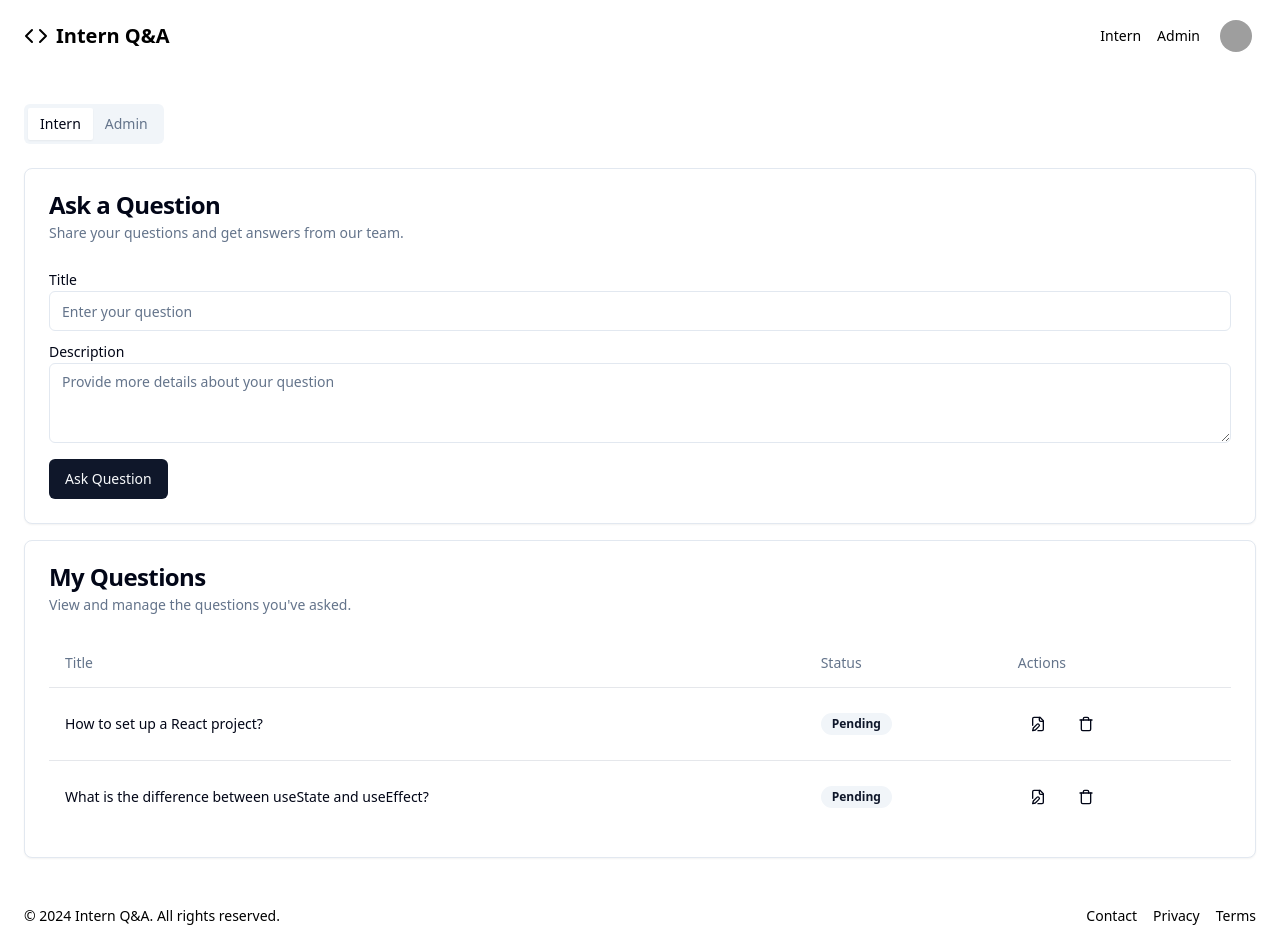
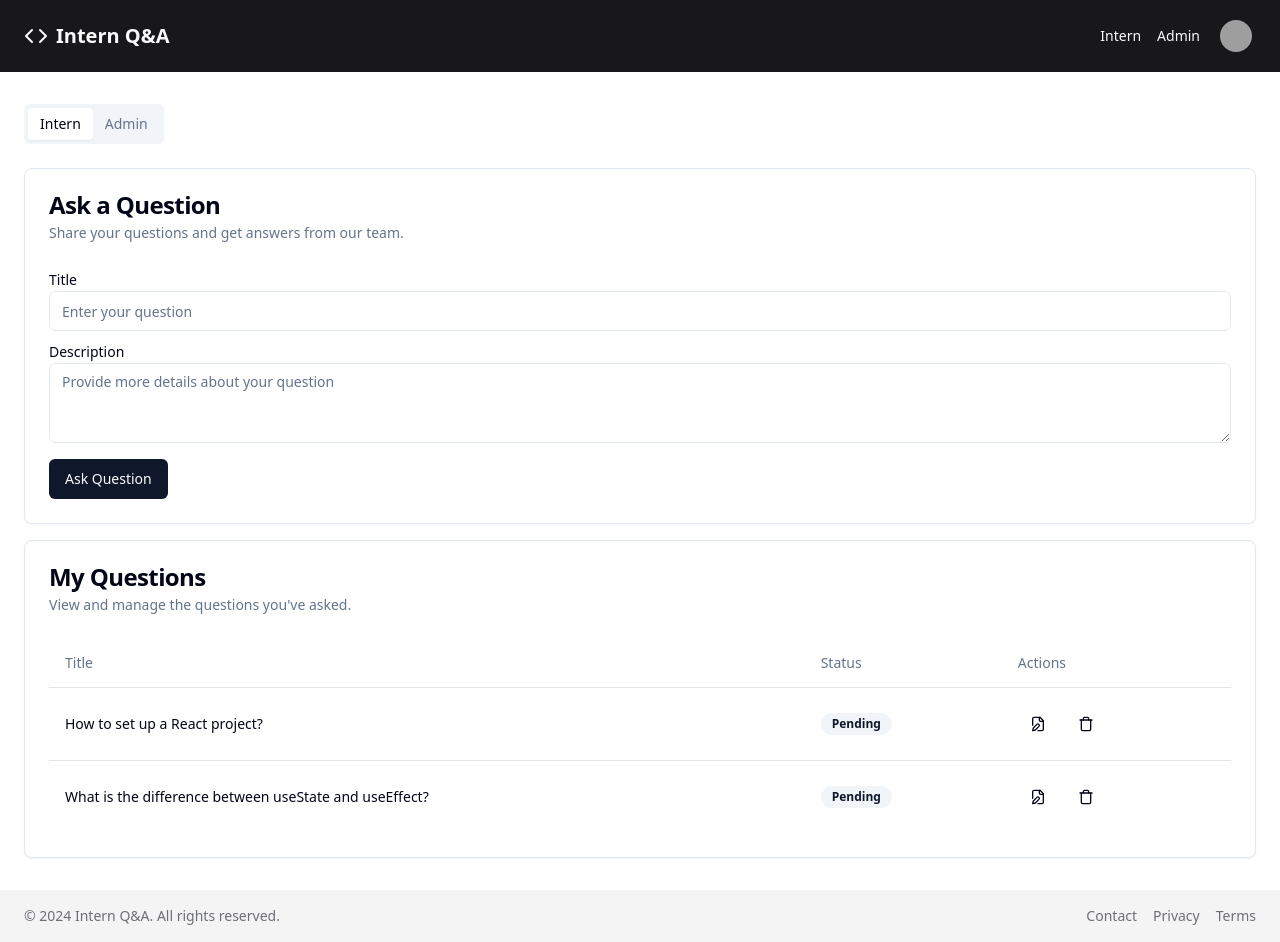
Before and after one commit to nghyane/test-project-group-2, a React app: page / in a window 1280 px wide. Built offline with nearby package versions, Linux system fonts and the light colour scheme; grey boxes are pictures that could not be loaded.

Commit message:
update App css

```diff
--- a/src/css/App.css
+++ b/src/css/App.css
@@ -1,3 +1,42 @@
 @tailwind base;
 @tailwind components;
 @tailwind utilities;
+
+@layer base {
+  :root {
+    --background: 0 0% 100%;
+    --foreground: 240 10% 3.9%;
+    --card: 0 0% 100%;
+    --card-foreground: 240 10% 3.9%;
+    --popover: 0 0% 100%;
+    --popover-foreground: 240 10% 3.9%;
+    --primary: 240 5.9% 10%;
+    --primary-foreground: 0 0% 98%;
+    --secondary: 240 4.8% 95.9%;
+    --secondary-foreground: 240 5.9% 10%;
+    --muted: 240 4.8% 95.9%;
+    --muted-foreground: 240 3.8% 45%;
+    --accent: 240 4.8% 95.9%;
+    --accent-foreground: 240 5.9% 10%;
+    --destructive: 0 72% 51%;
+    --destructive-foreground: 0 0% 98%;
+    --border: 240 5.9% 90%;
+    --input: 240 5.9% 90%;
+    --ring: 240 5.9% 10%;
+    --radius: 0.5rem;
+  }
+}
+
+@layer base {
+  * {
+    @apply border-border;
+  }
+
+  body {
+    @apply bg-background text-foreground font-body;
+  }
+
+  h1, h2, h3, h4, h5, h6 {
+    @apply font-heading;
+  }
+}
--- a/tailwind.config.js
+++ b/tailwind.config.js
@@ -1,4 +1,6 @@
 /** @type {import('tailwindcss').Config} */
+import { fontFamily } from 'tailwindcss/defaultTheme'
+
 module.exports = {
   darkMode: ["class"],
   content: [
@@ -9,27 +11,65 @@ module.exports = {
   ],
   prefix: "",
   theme: {
-    container: {
-      center: true,
-      padding: "2rem",
-      screens: {
-        "2xl": "1400px",
+    extend: {
+      fontFamily: {
+        heading: ['var(--font-heading)', ...fontFamily.sans],
+        body: ['var(--font-body)', ...fontFamily.sans]
       },
-    },
-    extend: {
+      colors: {
+        border: 'hsl(var(--border))',
+        input: 'hsl(var(--input))',
+        ring: 'hsl(var(--ring))',
+        background: 'hsl(var(--background))',
+        foreground: 'hsl(var(--foreground))',
+        primary: {
+          DEFAULT: 'hsl(var(--primary))',
+          foreground: 'hsl(var(--primary-foreground))'
+        },
+        secondary: {
+          DEFAULT: 'hsl(var(--secondary))',
+          foreground: 'hsl(var(--secondary-foreground))'
+        },
+        destructive: {
+          DEFAULT: 'hsl(var(--destructive))',
+          foreground: 'hsl(var(--destructive-foreground))'
+        },
+        muted: {
+          DEFAULT: 'hsl(var(--muted))',
+          foreground: 'hsl(var(--muted-foreground))'
+        },
+        accent: {
+          DEFAULT: 'hsl(var(--accent))',
+          foreground: 'hsl(var(--accent-foreground))'
+        },
+        popover: {
+          DEFAULT: 'hsl(var(--popover))',
+          foreground: 'hsl(var(--popover-foreground))'
+        },
+        card: {
+          DEFAULT: 'hsl(var(--card))',
+          foreground: 'hsl(var(--card-foreground))'
+        },
+      },
+      borderRadius: {
+        xl: `calc(var(--radius) + 4px)`,
+        lg: `var(--radius)`,
+        md: `calc(var(--radius) - 2px)`,
+        sm: `calc(var(--radius) - 4px)`
+      },
       keyframes: {
         "accordion-down": {
-          from: { height: "0" },
-          to: { height: "var(--radix-accordion-content-height)" },
+          from: { height: 0 },
+          to: { height: "var(--radix-accordion-content-height)" }
         },
         "accordion-up": {
           from: { height: "var(--radix-accordion-content-height)" },
-          to: { height: "0" },
-        },
+          to: { height: 0 }
+        }
       },
       animation: {
         "accordion-down": "accordion-down 0.2s ease-out",
-        "accordion-up": "accordion-up 0.2s ease-out",
+        "accordion-up": "accordion-up 0.2s ease-out"
       },
     },
   },
```
